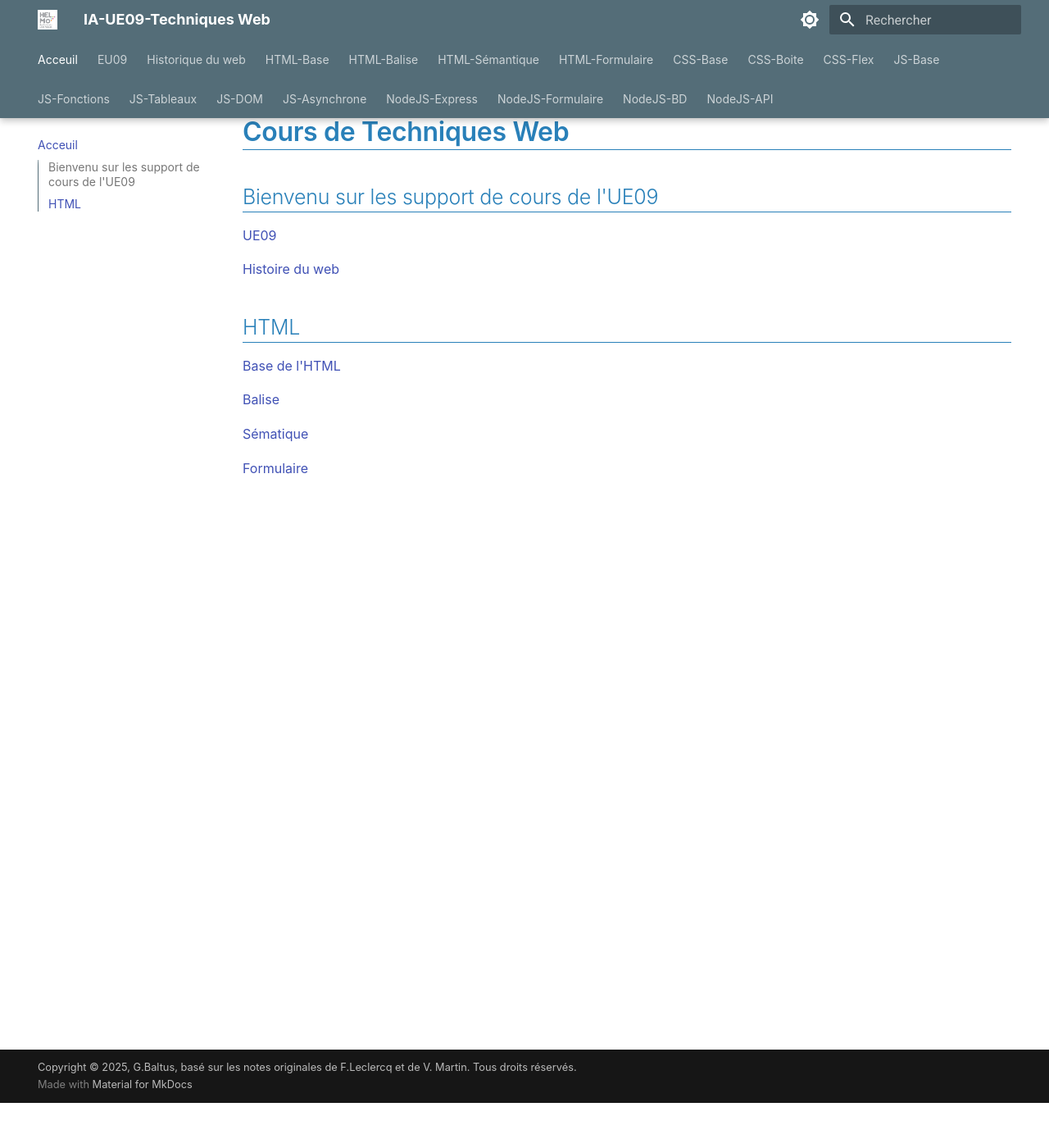
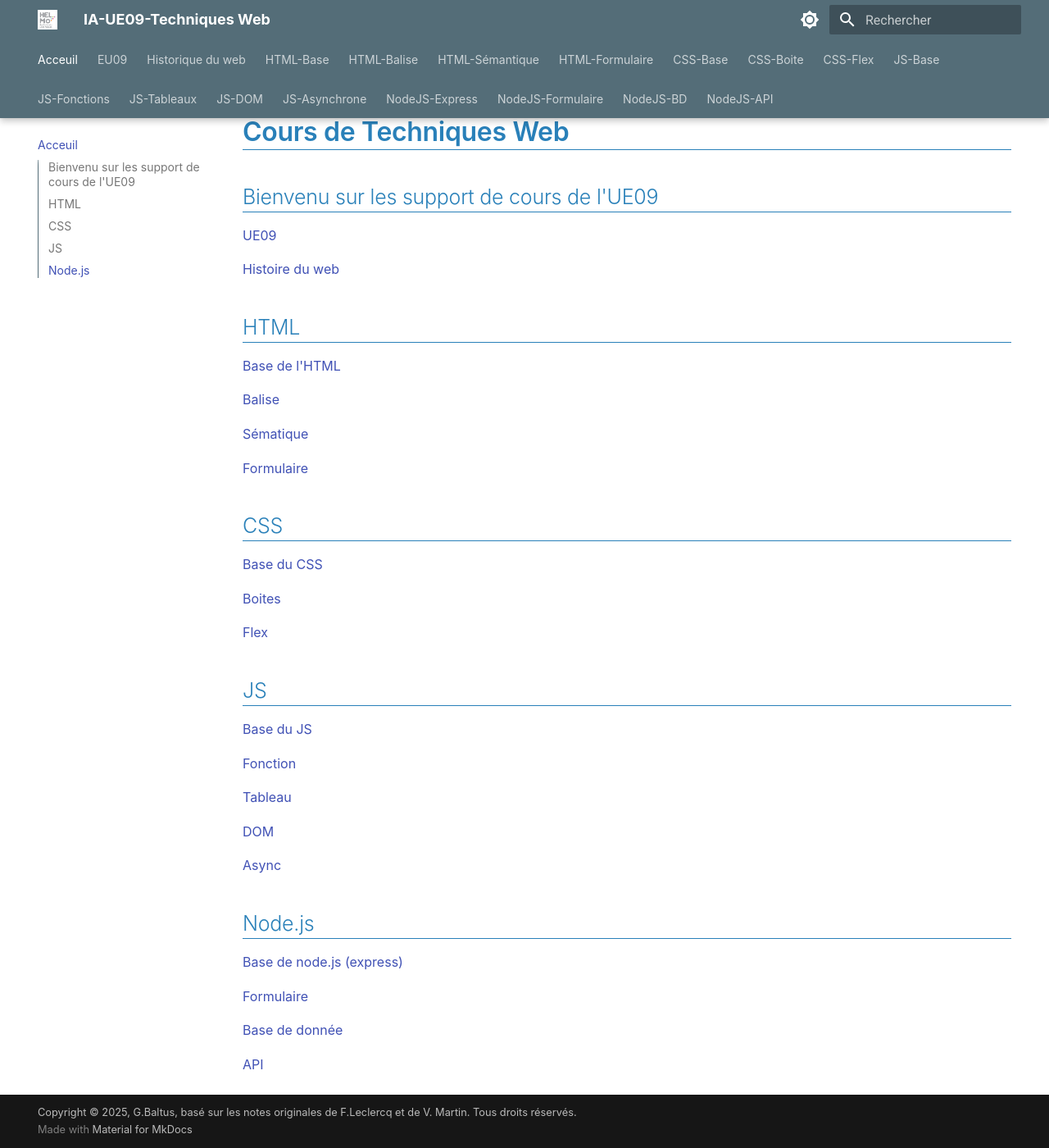
Before and after one commit to gregbaltus/IA_UE09_Technique_web, an MkDocs documentation site: the page built from docs/index.md, in a window 1280 px wide and 1400 px high, scrolled down 55 px. Shown: the whole window at 82% size. Built offline with MkDocs 1.6.1 and Material for MkDocs 9.7.7, drawn with Linux system fonts in a browser that asks for light colours.

Commit message:
table des matières

```diff
--- a/docs/index.md
+++ b/docs/index.md
@@ -15,3 +15,33 @@
 [Sématique](04_htmlSemantique/index.md)
 
 [Formulaire](05_htmlFormulaire/index.md)
+
+## CSS
+
+[Base du CSS](06_cssBase/index.md)
+
+[Boites](07_cssBoite/index.md)
+
+[Flex](08_cssFlex/index.md)
+
+## JS
+
+[Base du JS](09_jsBase/index.md)
+
+[Fonction](10_jsFonction/index.md)
+
+[Tableau](11_jsTableau/index.md)
+
+[DOM](12_jsDOM/index.md)
+
+[Async](13_jsAsynchrone/index.md)
+
+## Node.js
+
+[Base de node.js (express)](14_NodeBase/index.md)
+
+[Formulaire](15_NodeFormulaire/index.md)
+
+[Base de donnée](16_NodeBD/index.md)
+
+[API](17_NodeAPI/index.md)
```
